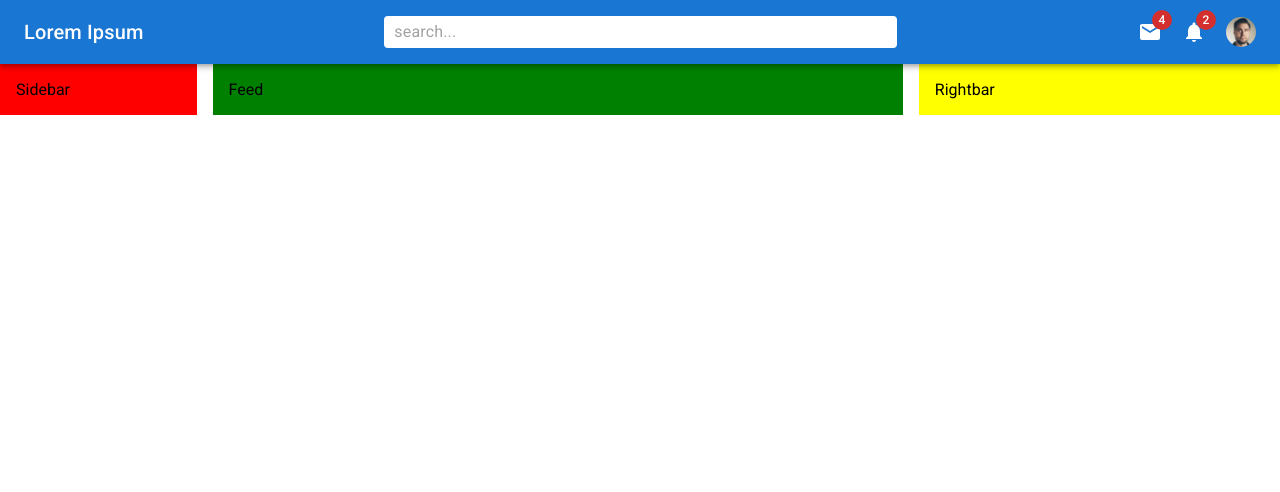
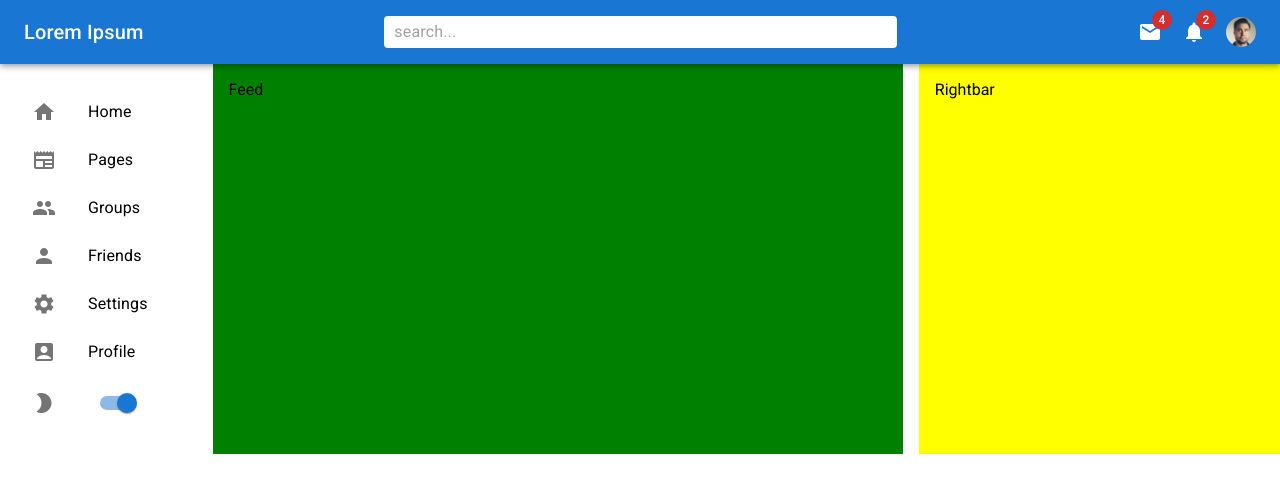
Before and after one commit to Simon323/mui-social-app, a React (Create React App) app: page / in a window 1280 px wide. Shown: the top 492 px of the page. Built offline with nearby package versions, Linux system fonts and the light colour scheme.

Commit message:
Sidebar complete

```diff
--- a/src/components/Navbar.tsx
+++ b/src/components/Navbar.tsx
@@ -9,7 +9,7 @@ import {
   MenuItem,
   Menu,
 } from "@mui/material";
-import { LaptopChromebook, Mail, Notifications } from "@mui/icons-material";
+import { AcUnit, Mail, Notifications } from "@mui/icons-material";
 import avatar from "assets/1.jpg";
 import { useState } from "react";
 
@@ -51,7 +51,7 @@ const Navbar = () => {
         <Typography variant="h6" sx={{ display: { xs: "none", sm: "block" } }}>
           Lorem Ipsum
         </Typography>
-        <LaptopChromebook sx={{ display: { xs: "block", sm: "none" } }} />
+        <AcUnit sx={{ display: { xs: "block", sm: "none" } }} />
         <Search>
           <InputBase placeholder="search..." />
         </Search>
--- a/src/components/Sidebar.tsx
+++ b/src/components/Sidebar.tsx
@@ -1,14 +1,88 @@
-import { Box } from "@mui/material";
-import React from "react";
+import {
+  Home,
+  People,
+  Person,
+  Settings,
+  Newspaper,
+  AccountBox,
+  ModeNight,
+} from "@mui/icons-material";
+import {
+  Box,
+  List,
+  ListItem,
+  ListItemButton,
+  ListItemIcon,
+  ListItemText,
+  Switch,
+} from "@mui/material";
+
 const Sidebar = () => {
   return (
     <Box
-      bgcolor="red"
+      // bgcolor="red"
       flex={1}
       p={2}
       sx={{ display: { xs: "none", sm: "block" } }}
     >
-      Sidebar
+      <List>
+        <ListItem disablePadding>
+          <ListItemButton LinkComponent="a" href="#home">
+            <ListItemIcon>
+              <Home />
+            </ListItemIcon>
+            <ListItemText primary="Home" />
+          </ListItemButton>
+        </ListItem>
+        <ListItem disablePadding>
+          <ListItemButton LinkComponent="a" href="#pages">
+            <ListItemIcon>
+              <Newspaper />
+            </ListItemIcon>
+            <ListItemText primary="Pages" />
+          </ListItemButton>
+        </ListItem>
+        <ListItem disablePadding>
+          <ListItemButton LinkComponent="a" href="#groups">
+            <ListItemIcon>
+              <People />
+            </ListItemIcon>
+            <ListItemText primary="Groups" />
+          </ListItemButton>
+        </ListItem>
+        <ListItem disablePadding>
+          <ListItemButton LinkComponent="a" href="#friends">
+            <ListItemIcon>
+              <Person />
+            </ListItemIcon>
+            <ListItemText primary="Friends" />
+          </ListItemButton>
+        </ListItem>
+        <ListItem disablePadding>
+          <ListItemButton LinkComponent="a" href="#settings">
+            <ListItemIcon>
+              <Settings />
+            </ListItemIcon>
+            <ListItemText primary="Settings" />
+          </ListItemButton>
+        </ListItem>
+        <ListItem disablePadding>
+          <ListItemButton LinkComponent="a" href="#profile">
+            <ListItemIcon>
+              <AccountBox />
+            </ListItemIcon>
+            <ListItemText primary="Profile" />
+          </ListItemButton>
+        </ListItem>
+        <ListItem disablePadding>
+          <ListItemButton>
+            <ListItemIcon>
+              <ModeNight />
+            </ListItemIcon>
+            <Switch defaultChecked />
+          </ListItemButton>
+        </ListItem>
+      </List>
     </Box>
   );
 };
```
